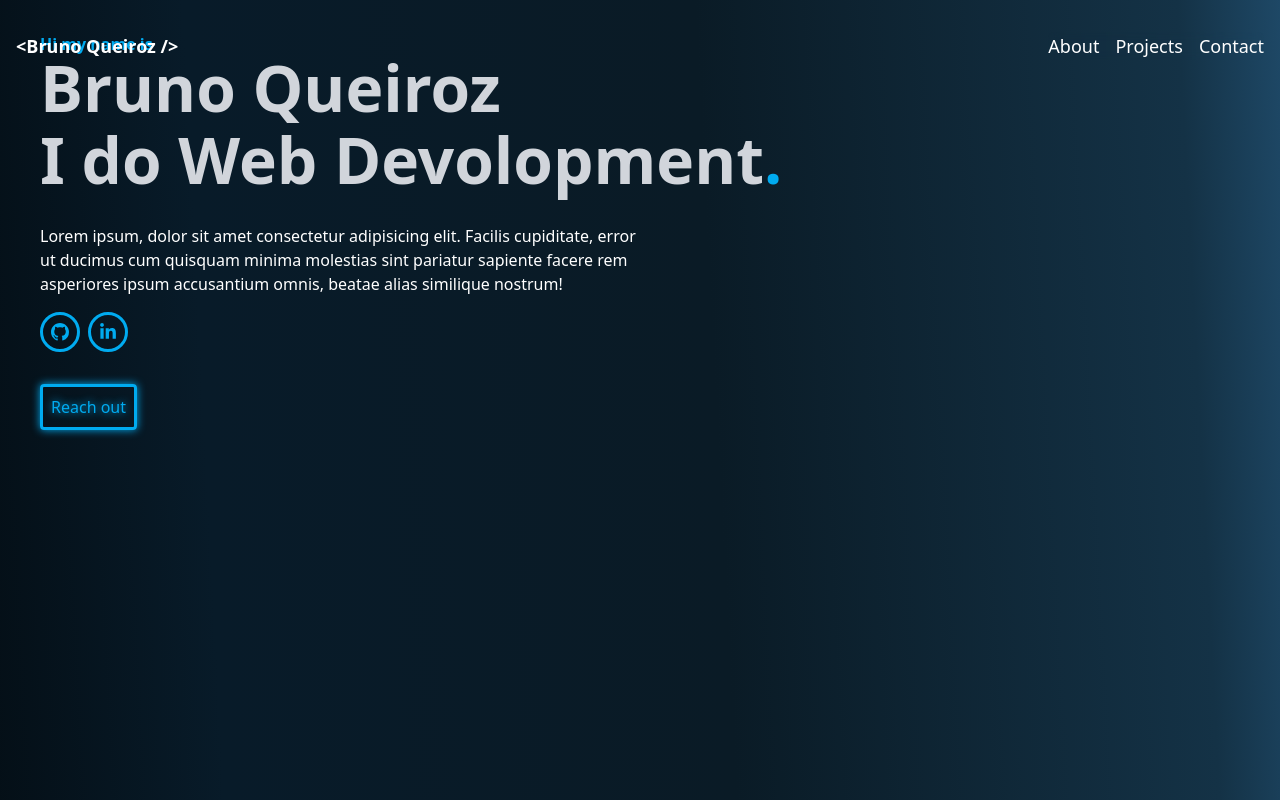
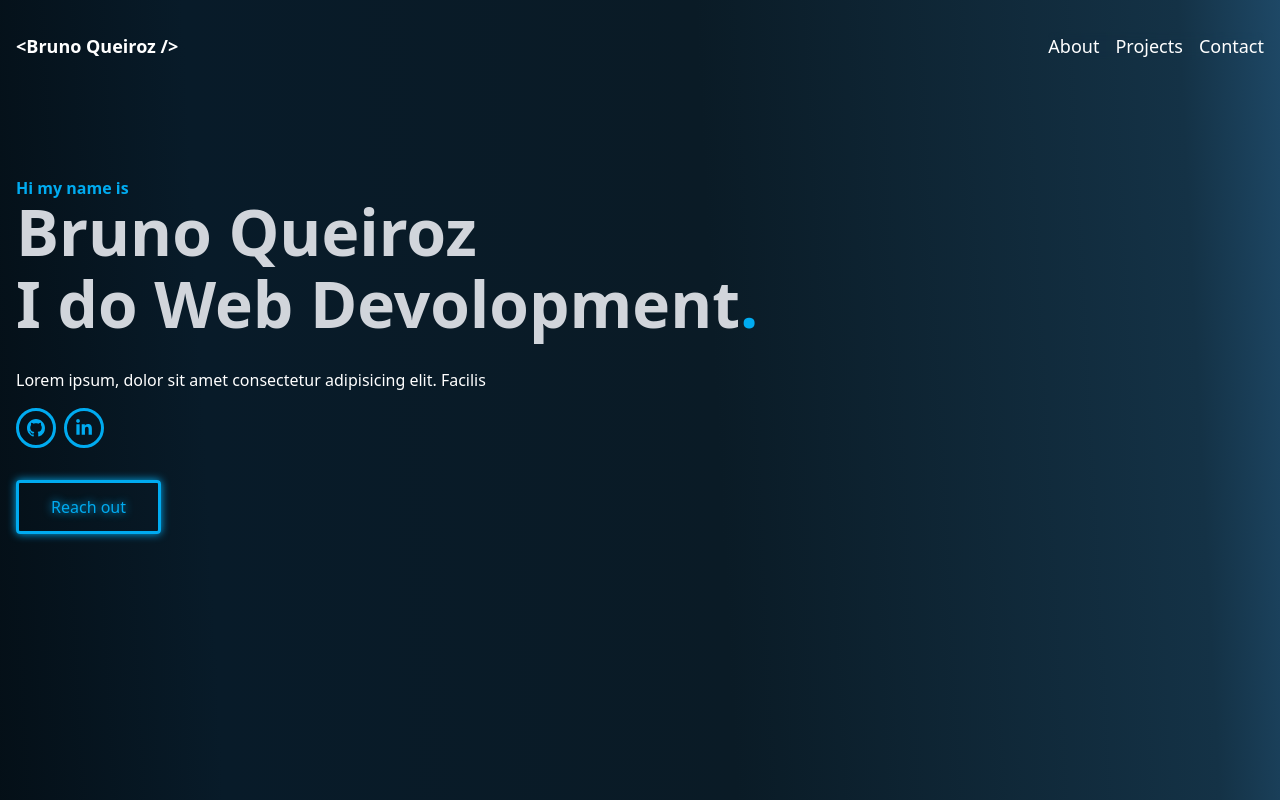
Before and after one commit to bruno-queiroz/my-portfolio, a React (Vite) app: page / in a window 1280 px wide. Shown: the top 800 px of the page. Built offline with nearby package versions, Linux system fonts and the light colour scheme.

Commit message:
Add max width to sections

```diff
--- a/src/components/About.tsx
+++ b/src/components/About.tsx
@@ -5,7 +5,7 @@ import Subtitle from "./Subtitle";
 export const About = () => {
   return (
     <section className="p-4" id="about">
-      <div className="grid grid-cols-1 md:grid-cols-2 gap-8">
+      <div className="grid grid-cols-1 md:grid-cols-2 gap-8 max-w-[1350px] mx-auto">
         <div className="flex flex-col gap-4 items-center py-4">
           <Subtitle>About</Subtitle>
           <img
--- a/src/components/Header.tsx
+++ b/src/components/Header.tsx
@@ -13,7 +13,7 @@ const Header = () => {
   };
   return (
     <div className="flex justify-center px-4 py-8 bg-transparent absolute right-0 left-0">
-      <header className="flex justify-between rounded-[100vh] w-full ">
+      <header className="flex justify-between rounded-[100vh] w-full max-w-[1350px]">
         <a href="#" className="font-semibold text-lg">
           {"<Bruno Queiroz />"}
         </a>
--- a/src/components/Hero.tsx
+++ b/src/components/Hero.tsx
@@ -6,7 +6,7 @@ import LinkIcon from "./LinkIcon";
 const Hero = () => {
   return (
     <section className="flex justify-center p-4 hero-height">
-      <div className="flex flex-col max-w-[1200px] w-full mt-4">
+      <div className="flex flex-col max-w-[1350px] w-full mt-[20vh]">
         <span className="text-primary font-semibold">Hi my name is</span>
 
         <h1 className="flex flex-col gap-2 font-bold text-[3rem] leading-[3rem] smm:text-[4rem] smm:leading-[4rem]">
@@ -18,9 +18,6 @@ const Hero = () => {
 
         <p className="max-w-[600px] mt-8">
           Lorem ipsum, dolor sit amet consectetur adipisicing elit. Facilis
-          cupiditate, error ut ducimus cum quisquam minima molestias sint
-          pariatur sapiente facere rem asperiores ipsum accusantium omnis,
-          beatae alias similique nostrum!
         </p>
 
         <div className="flex gap-2 text-lg mt-4">
@@ -33,7 +30,7 @@ const Hero = () => {
           </LinkIcon>
         </div>
 
-        <button className="w-[max-content] border-primary border-[3px] p-2 rounded mt-8 text-glowy-shadow text-primary box-glowy-shadow">
+        <button className="w-[max-content] transition-shadow duration-500 border-primary border-[3px] py-3 px-8 rounded mt-8 text-glowy-shadow text-primary box-glowy-shadow">
           Reach out
         </button>
       </div>
--- a/src/components/Projects.tsx
+++ b/src/components/Projects.tsx
@@ -4,7 +4,7 @@ import Subtitle from "./Subtitle";
 
 const Projects = () => {
   return (
-    <section className="p-4" id="projects">
+    <section className="p-4 max-w-[1350px] mx-auto" id="projects">
       <div>
         <Subtitle>Projects</Subtitle>
         <div className="flex gap-20 flex-col">
```
